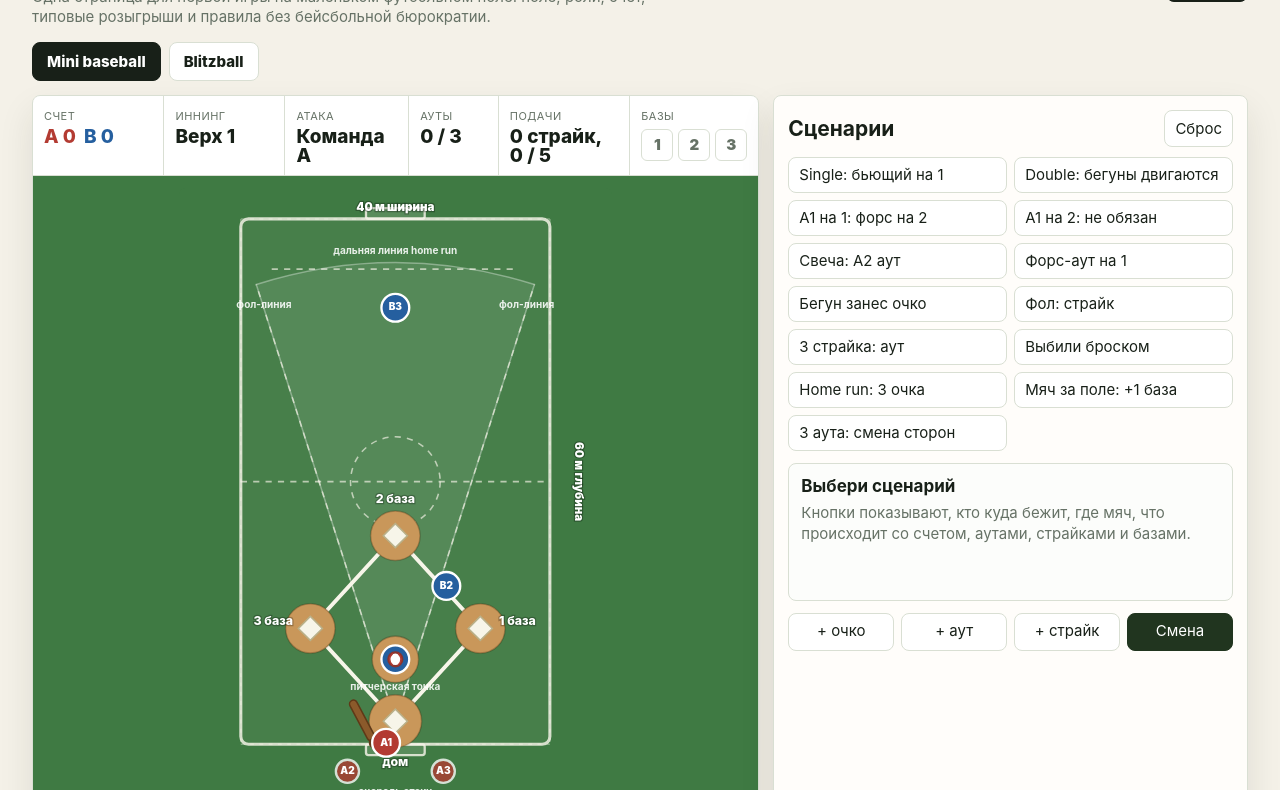
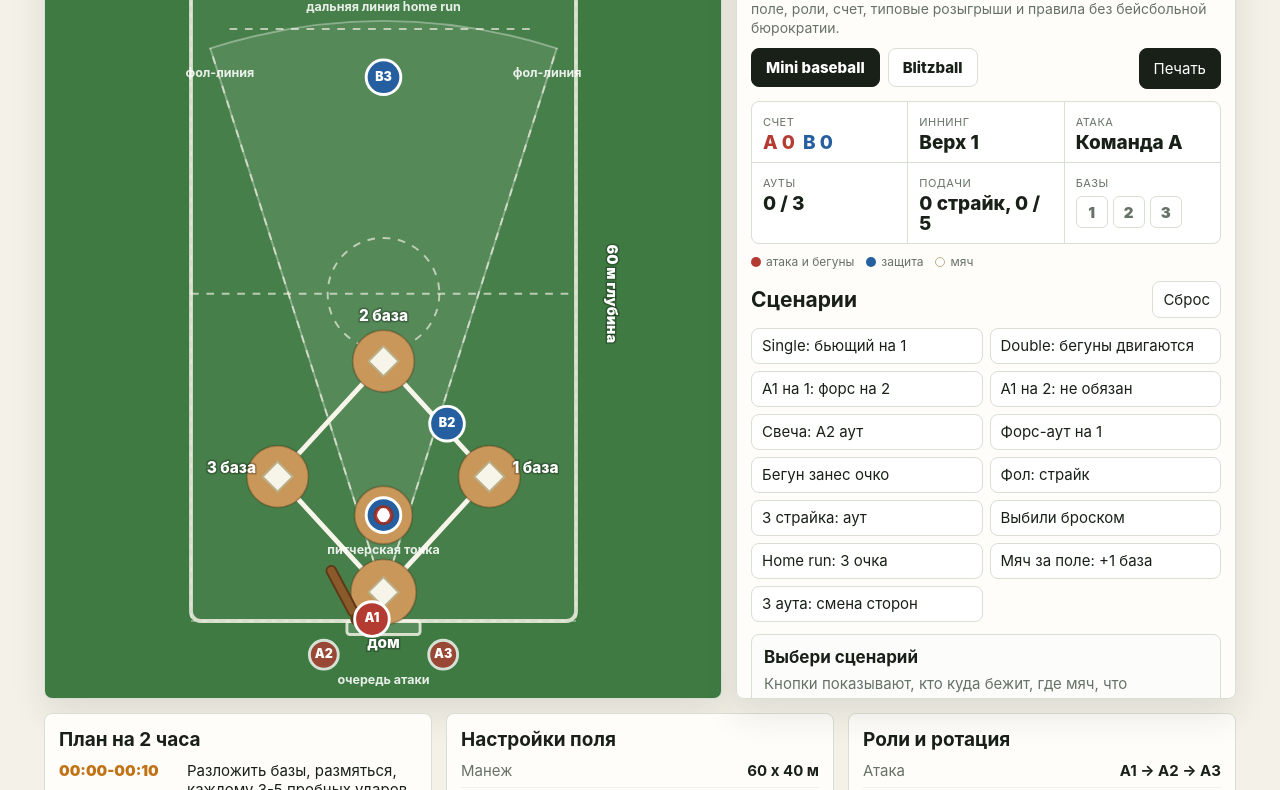
Before and after one commit to lotfull/baseball-lotfull-ru, a plain HTML site: page index.html in a window 1280 px wide. Shown: the part 87-877 px from the top of the page. Drawn offline with Linux system fonts and the light colour scheme.

Commit message:
Move desktop header into side panel

```diff
--- a/index.html
+++ b/index.html
@@ -130,6 +130,13 @@
       align-items: start;
     }
 
+    .desktop-intro,
+    .desktop-score,
+    .desktop-legend,
+    .desktop-fallback-tabs {
+      display: none;
+    }
+
     .field-panel,
     .side-panel,
     .rules-section {
@@ -381,6 +388,13 @@
       padding: 14px;
       position: sticky;
       top: 14px;
+    }
+
+    .desktop-actions {
+      display: flex;
+      align-items: flex-start;
+      justify-content: space-between;
+      gap: 10px;
     }
 
     .panel-title {
@@ -654,25 +668,85 @@
     }
 
     @media (min-width: 1041px) {
+      .page {
+        max-width: min(1500px, calc(100vw - 44px));
+        padding: 14px 22px;
+      }
+
+      .mobile-topbar,
+      .mobile-tabs,
+      .field-panel > .score-strip,
+      .field-panel > .legend {
+        display: none;
+      }
+
       .game {
+        grid-template-columns: minmax(520px, 1fr) minmax(430px, 500px);
         align-items: stretch;
-        min-height: clamp(760px, calc(100vh - 120px), 1100px);
+        min-height: calc(100svh - 28px);
       }
 
       .field-panel {
         display: flex;
         flex-direction: column;
-        height: clamp(760px, calc(100vh - 120px), 1100px);
+        height: calc(100svh - 28px);
+        min-height: 680px;
       }
 
       .field-wrap {
         flex: 1;
         min-height: 0;
+        padding: 0;
       }
 
       svg {
         height: 100%;
         max-height: 100%;
+      }
+
+      .side-panel {
+        max-height: calc(100svh - 28px);
+        overflow: auto;
+      }
+
+      .desktop-intro {
+        display: grid;
+        gap: 10px;
+        margin-bottom: 12px;
+      }
+
+      .desktop-intro h1 {
+        font-size: 30px;
+        line-height: 1.05;
+      }
+
+      .desktop-intro .subtitle {
+        max-width: none;
+        font-size: 14px;
+      }
+
+      .desktop-intro .mode-tabs {
+        margin-bottom: 0;
+      }
+
+      body[data-mode="blitz"] .desktop-fallback-tabs {
+        display: flex;
+        justify-content: flex-end;
+      }
+
+      .desktop-score {
+        display: grid;
+        grid-template-columns: repeat(3, minmax(0, 1fr));
+        border: 1px solid var(--line);
+        border-radius: 8px;
+        overflow: hidden;
+        margin-bottom: 10px;
+      }
+
+      .desktop-legend {
+        display: flex;
+        padding: 0;
+        margin: 0 0 12px;
       }
     }
 
@@ -760,7 +834,7 @@
 </head>
 <body>
   <main class="page">
-    <header class="topbar">
+    <header class="topbar mobile-topbar">
       <div>
         <h1>Mini Baseball 3 на 3</h1>
         <p class="subtitle">Одна страница для первой игры на маленьком футбольном поле: поле, роли, счет, типовые розыгрыши и правила без бейсбольной бюрократии.</p>
@@ -768,7 +842,12 @@
       <button class="print" type="button" onclick="window.print()">Печать</button>
     </header>
 
-    <nav class="mode-tabs" aria-label="Режим игры">
+    <nav class="mode-tabs mobile-tabs" aria-label="Режим игры">
+      <button class="mode-tab active" type="button" data-mode="mini">Mini baseball</button>
+      <button class="mode-tab" type="button" data-mode="blitz">Blitzball</button>
+    </nav>
+
+    <nav class="mode-tabs desktop-fallback-tabs" aria-label="Режим игры">
       <button class="mode-tab active" type="button" data-mode="mini">Mini baseball</button>
       <button class="mode-tab" type="button" data-mode="blitz">Blitzball</button>
     </nav>
@@ -867,6 +946,53 @@
       </div>
 
       <aside class="side-panel">
+        <div class="desktop-intro">
+          <div>
+            <h1>Mini Baseball 3 на 3</h1>
+            <p class="subtitle">Одна страница для первой игры на маленьком футбольном поле: поле, роли, счет, типовые розыгрыши и правила без бейсбольной бюрократии.</p>
+          </div>
+          <div class="desktop-actions">
+            <nav class="mode-tabs" aria-label="Режим игры">
+              <button class="mode-tab active" type="button" data-mode="mini">Mini baseball</button>
+              <button class="mode-tab" type="button" data-mode="blitz">Blitzball</button>
+            </nav>
+            <button class="print" type="button" onclick="window.print()">Печать</button>
+          </div>
+        </div>
+
+        <div class="score-strip desktop-score" aria-live="polite">
+          <div class="score-cell">
+            <span class="score-label">Счет</span>
+            <span class="score-value score-teams"><span class="team-a">A <span data-sync="scoreA">0</span></span><span class="team-b">B <span data-sync="scoreB">0</span></span></span>
+          </div>
+          <div class="score-cell">
+            <span class="score-label">Иннинг</span>
+            <span class="score-value"><span data-sync="halfLabel">Верх</span> <span data-sync="inning">1</span></span>
+          </div>
+          <div class="score-cell">
+            <span class="score-label">Атака</span>
+            <span class="score-value">Команда <span data-sync="battingTeam">A</span></span>
+          </div>
+          <div class="score-cell">
+            <span class="score-label">Ауты</span>
+            <span class="score-value"><span data-sync="outs">0</span> / 3</span>
+          </div>
+          <div class="score-cell">
+            <span class="score-label">Подачи</span>
+            <span class="score-value"><span data-sync="strikes">0</span> страйк, <span data-sync="pitches">0</span> / 5</span>
+          </div>
+          <div class="score-cell">
+            <span class="score-label">Базы</span>
+            <span class="base-state"><span data-base="0">1</span><span data-base="1">2</span><span data-base="2">3</span></span>
+          </div>
+        </div>
+
+        <div class="legend desktop-legend">
+          <span><i class="dot red-dot"></i>атака и бегуны</span>
+          <span><i class="dot blue-dot"></i>защита</span>
+          <span><i class="dot white-dot"></i>мяч</span>
+        </div>
+
         <div class="panel-title">
           <h2>Сценарии</h2>
           <button class="ghost" type="button" id="resetDemo">Сброс</button>
@@ -1478,16 +1604,26 @@
     }
 
     function renderScore() {
-      document.getElementById('scoreA').textContent = game.score.A;
-      document.getElementById('scoreB').textContent = game.score.B;
-      document.getElementById('inning').textContent = game.inning;
-      document.getElementById('halfLabel').textContent = game.half === 'top' ? 'Верх' : 'Низ';
-      document.getElementById('battingTeam').textContent = game.batting;
-      document.getElementById('outs').textContent = game.outs;
-      document.getElementById('strikes').textContent = game.strikes;
-      document.getElementById('pitches').textContent = game.pitches;
+      setText('scoreA', game.score.A);
+      setText('scoreB', game.score.B);
+      setText('inning', game.inning);
+      setText('halfLabel', game.half === 'top' ? 'Верх' : 'Низ');
+      setText('battingTeam', game.batting);
+      setText('outs', game.outs);
+      setText('strikes', game.strikes);
+      setText('pitches', game.pitches);
       ['base1', 'base2', 'base3'].forEach((id, index) => {
         document.getElementById(id).classList.toggle('on', game.bases[index]);
+      });
+      document.querySelectorAll('[data-base]').forEach(node => {
+        node.classList.toggle('on', game.bases[Number(node.dataset.base)]);
+      });
+    }
+
+    function setText(id, value) {
+      document.getElementById(id).textContent = value;
+      document.querySelectorAll(`[data-sync="${id}"]`).forEach(node => {
+        node.textContent = value;
       });
     }
 
@@ -1595,6 +1731,7 @@
     }
 
     function setMode(mode) {
+      document.body.dataset.mode = mode;
       document.getElementById('miniMode').hidden = mode !== 'mini';
       document.getElementById('blitzMode').hidden = mode !== 'blitz';
       document.querySelectorAll('.mode-tab').forEach(button => {
@@ -1609,7 +1746,7 @@
       console.assert(scenarios.force.result.outs === 1, 'force out adds one out');
       console.assert(scenarios.forceSecond.result.outs === 1, 'force at second adds one out');
       console.assert(scenarios.runnerSecondHolds.result.bases[1], 'runner on second can hold');
-      console.assert(document.querySelectorAll('.mode-tab').length === 2, 'mode tabs exist');
+      console.assert(document.querySelectorAll('.mode-tab').length >= 2, 'mode tabs exist');
     }
 
     document.querySelectorAll('.mode-tab').forEach(button => {
```
